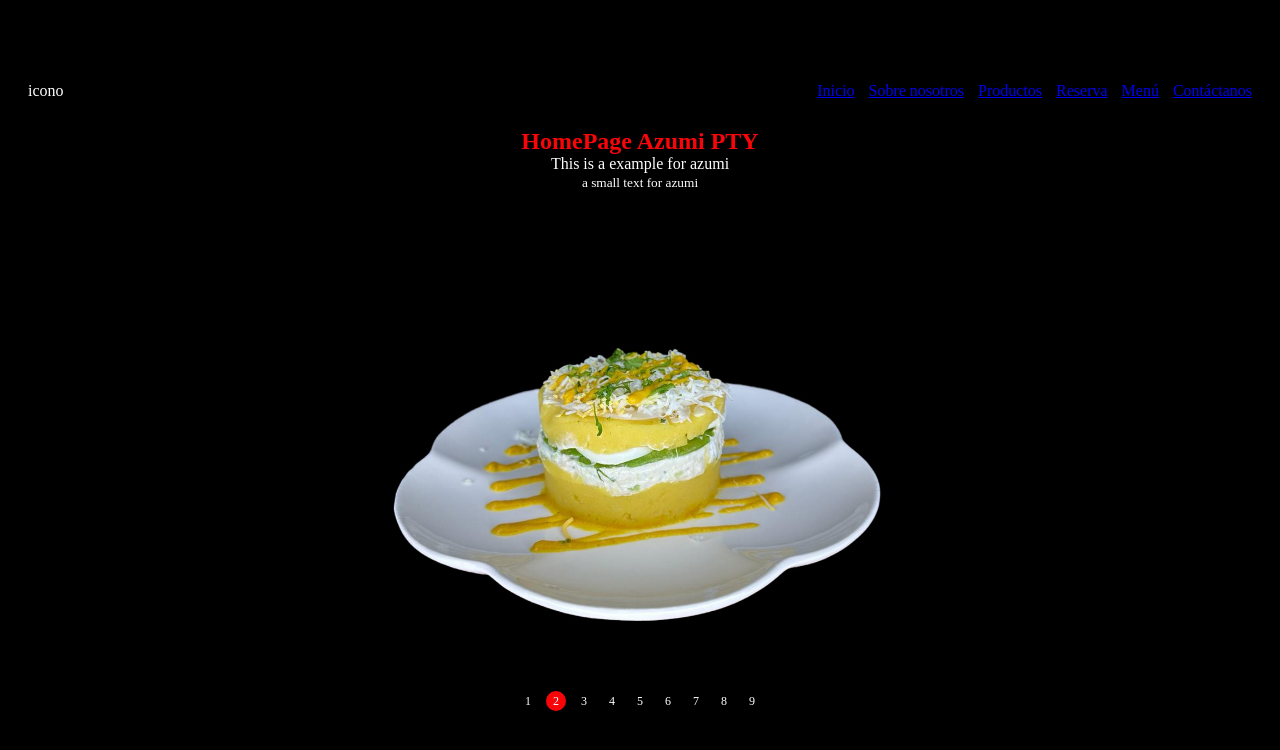
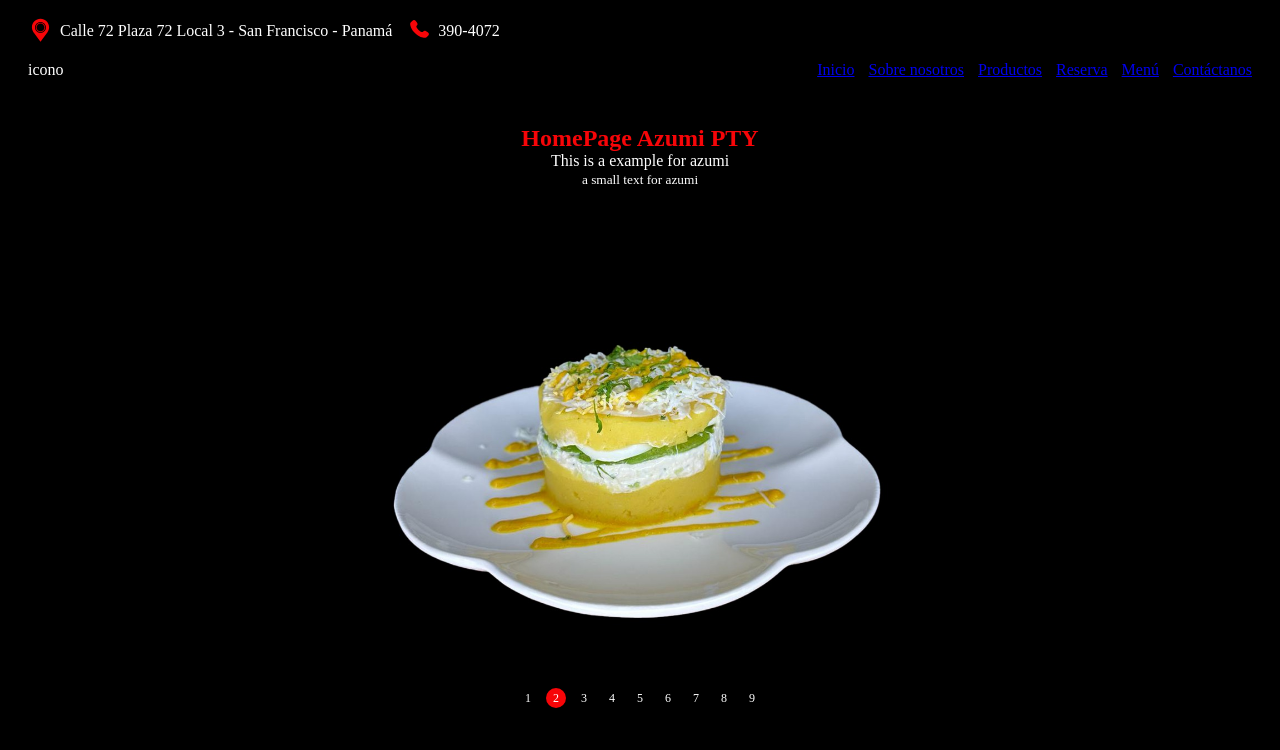
Before and after one commit to jhorman9/azumi-main, a React (Vite) app: page /#/ in a window 1280 px wide. Shown: the top 750 px of the page. Built offline with nearby package versions, Linux system fonts and the light colour scheme; a web font is replaced by a local one.

Commit message:
agregando header con texto y insertando iconos con informacion telefonica

```diff
--- a/src/assets/components/NavComponents/NavBar.jsx
+++ b/src/assets/components/NavComponents/NavBar.jsx
@@ -1,9 +1,20 @@
-import React from 'react'
 import { NavLink } from 'react-router-dom';
+import LocationSVG from '../../images/icons/LocationSVG';
+import PhoneSVG from '../../images/icons/PhoneSVG';
 
 const NavBar = () => {
   return (
-    <header>
+    <>
+      <header>
+        <div className='header-info'>
+          <LocationSVG />
+          <p>Calle 72 Plaza 72 Local 3 - San Francisco - Panamá</p>
+        </div>
+        <div className='header-info'>
+          <PhoneSVG />
+          <p>390-4072</p>
+        </div>
+      </header>
       <nav>
         <div className='header_icon'>
             icono
@@ -29,7 +40,7 @@ const NavBar = () => {
             </li>
         </ul>
       </nav>
-    </header>
+    </>
   )
 }
 
--- /dev/null
+++ b/src/assets/images/icons/LocationSVG.jsx
@@ -0,0 +1,13 @@
+import React from 'react'
+
+const LocationSVG = () => {
+  return (
+    <svg version="1.0" id="Layer_1" xmlns="http://www.w3.org/2000/svg" xmlnsXlink="http://www.w3.org/1999/xlink" width="25px" height="25px" viewBox="0 0 64 64" enableBackground="new 0 0 64 64" xmlSpace="preserve" fill="#000000">
+        <g id="SVGRepo_bgCarrier" strokeWidth="0"/>
+        <g id="SVGRepo_tracerCarrier" strokeLinecap="round" strokeLinejoin="round"/>
+        <g id="SVGRepo_iconCarrier"> <g> <g> <path fill="#00000" d="M32,0C18.745,0,8,10.745,8,24c0,5.678,2.502,10.671,5.271,15l17.097,24.156C30.743,63.686,31.352,64,32,64 s1.257-0.314,1.632-0.844L50.729,39C53.375,35.438,56,29.678,56,24C56,10.745,45.255,0,32,0z M48.087,39h-0.01L32,61L15.923,39 h-0.01C13.469,35.469,10,29.799,10,24c0-12.15,9.85-22,22-22s22,9.85,22,22C54,29.799,50.281,35.781,48.087,39z"/> <path fill="#00000" d="M32,14c-5.523,0-10,4.478-10,10s4.477,10,10,10s10-4.478,10-10S37.523,14,32,14z M32,32 c-4.418,0-8-3.582-8-8s3.582-8,8-8s8,3.582,8,8S36.418,32,32,32z"/> <path fill="#00000" d="M32,10c-7.732,0-14,6.268-14,14s6.268,14,14,14s14-6.268,14-14S39.732,10,32,10z M32,36 c-6.627,0-12-5.373-12-12s5.373-12,12-12s12,5.373,12,12S38.627,36,32,36z"/> </g> <g> <path fill="#f70508" d="M32,12c-6.627,0-12,5.373-12,12s5.373,12,12,12s12-5.373,12-12S38.627,12,32,12z M32,34 c-5.522,0-10-4.477-10-10s4.478-10,10-10s10,4.477,10,10S37.522,34,32,34z"/> <path fill="#f70508" d="M32,2c-12.15,0-22,9.85-22,22c0,5.799,3.469,11.469,5.913,15h0.01L32,61l16.077-22h0.01 C50.281,35.781,54,29.799,54,24C54,11.85,44.15,2,32,2z M32,38c-7.732,0-14-6.268-14-14s6.268-14,14-14s14,6.268,14,14 S39.732,38,32,38z"/> </g> <path opacity="0.2" fill="#000" d="M32,12c-6.627,0-12,5.373-12,12s5.373,12,12,12s12-5.373,12-12S38.627,12,32,12z M32,34 c-5.522,0-10-4.477-10-10s4.478-10,10-10s10,4.477,10,10S37.522,34,32,34z"/> </g> </g>
+    </svg>
+  )
+}
+
+export default LocationSVG;
--- /dev/null
+++ b/src/assets/images/icons/PhoneSVG.jsx
@@ -0,0 +1,13 @@
+import React from 'react';
+
+const PhoneSVG = () => {
+  return (
+    <svg width="25px" height="25px" viewBox="0 0 24 24" fill="none" xmlns="http://www.w3.org/2000/svg">
+        <g id="SVGRepo_bgCarrier" strokeWidth="0"/>
+        <g id="SVGRepo_tracerCarrier" strokeLinecap="round" strokeLinejoin="round" stroke="#000" strokeWidth="0.24000000000000005"/>
+        <g id="SVGRepo_iconCarrier"> <path d="M16.5562 12.9062L16.1007 13.359C16.1007 13.359 15.0181 14.4355 12.0631 11.4972C9.10812 8.55901 10.1907 7.48257 10.1907 7.48257L10.4775 7.19738C11.1841 6.49484 11.2507 5.36691 10.6342 4.54348L9.37326 2.85908C8.61028 1.83992 7.13596 1.70529 6.26145 2.57483L4.69185 4.13552C4.25823 4.56668 3.96765 5.12559 4.00289 5.74561C4.09304 7.33182 4.81071 10.7447 8.81536 14.7266C13.0621 18.9492 17.0468 19.117 18.6763 18.9651C19.1917 18.9171 19.6399 18.6546 20.0011 18.2954L21.4217 16.883C22.3806 15.9295 22.1102 14.2949 20.8833 13.628L18.9728 12.5894C18.1672 12.1515 17.1858 12.2801 16.5562 12.9062Z" fill="#f70508"/> </g>
+    </svg>
+  )
+}
+
+export default PhoneSVG;
--- a/src/assets/styles/App.css
+++ b/src/assets/styles/App.css
@@ -1,13 +1,28 @@
 /*HOMEPAGE STYLE*/
-header nav{
+header{
+    display: flex;
+    gap: 14px;
+    max-width: 1920px;
+    padding: 18px 28px 0;
+}
+
+header .header-info{
+    display: flex;
+    align-items: center;
+    gap: 7px;
+}
+
+nav{
     display: flex;
     justify-content: space-between;
+    align-items: center;
     max-width: 1920px;
-    padding: 0 28px;
+    padding: 18px 28px;
 }
 
-header nav ul {
+nav ul {
     list-style-type: none;
     display: flex;
     gap: 14px;
+    align-items: center;
 }
--- a/src/assets/styles/index.css
+++ b/src/assets/styles/index.css
@@ -17,9 +17,6 @@
 body{
     font-family: "Julee", cursive;
     min-height: 100vh;
-    display: flex;
-    justify-content: center;
-    align-items: center;
     background-color: rgb(0, 0, 0);
     color: var(--white);
 }
```
Also changed, not shown: src/assets/images/icons/phone-svgrepo-com.svg (added).
